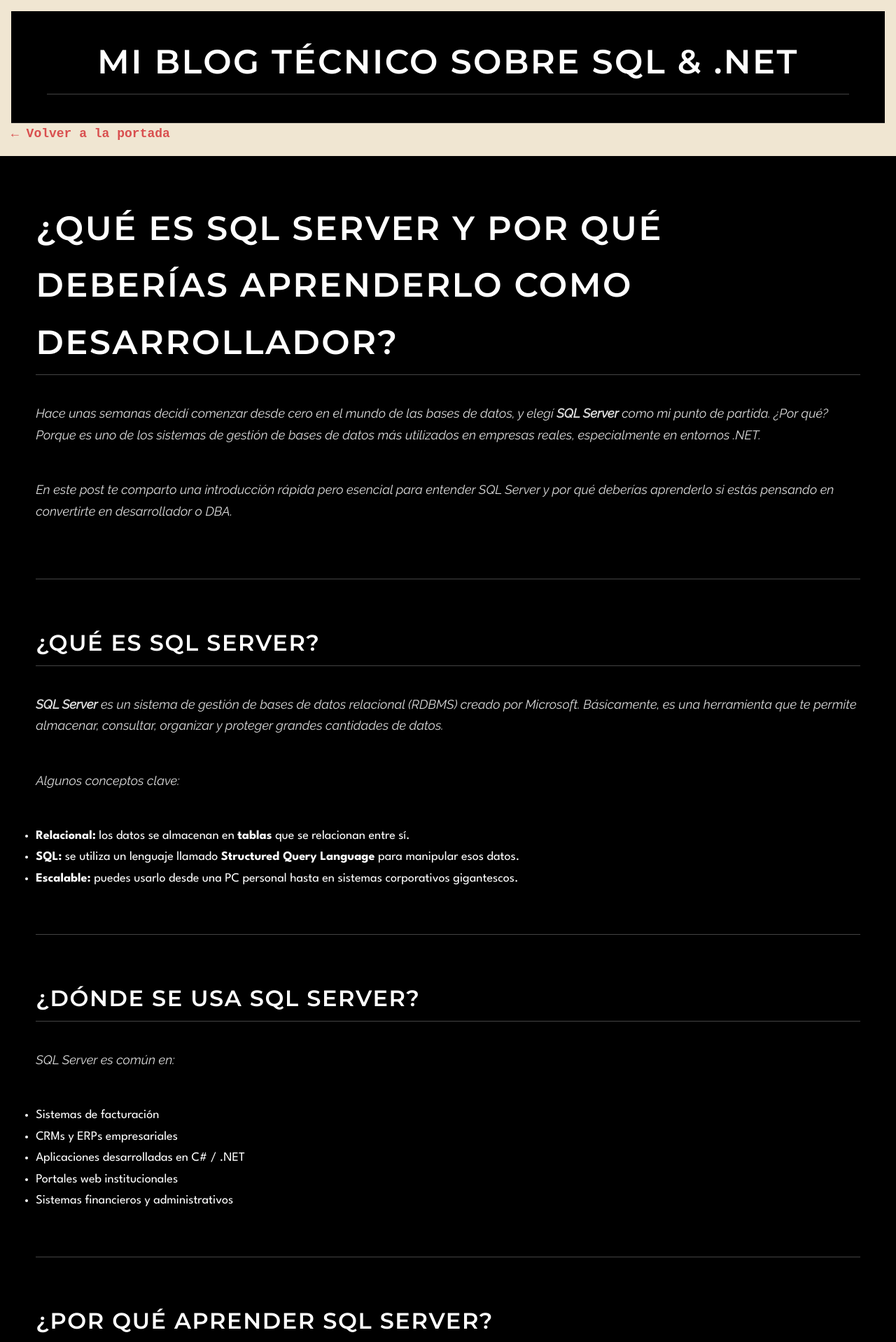
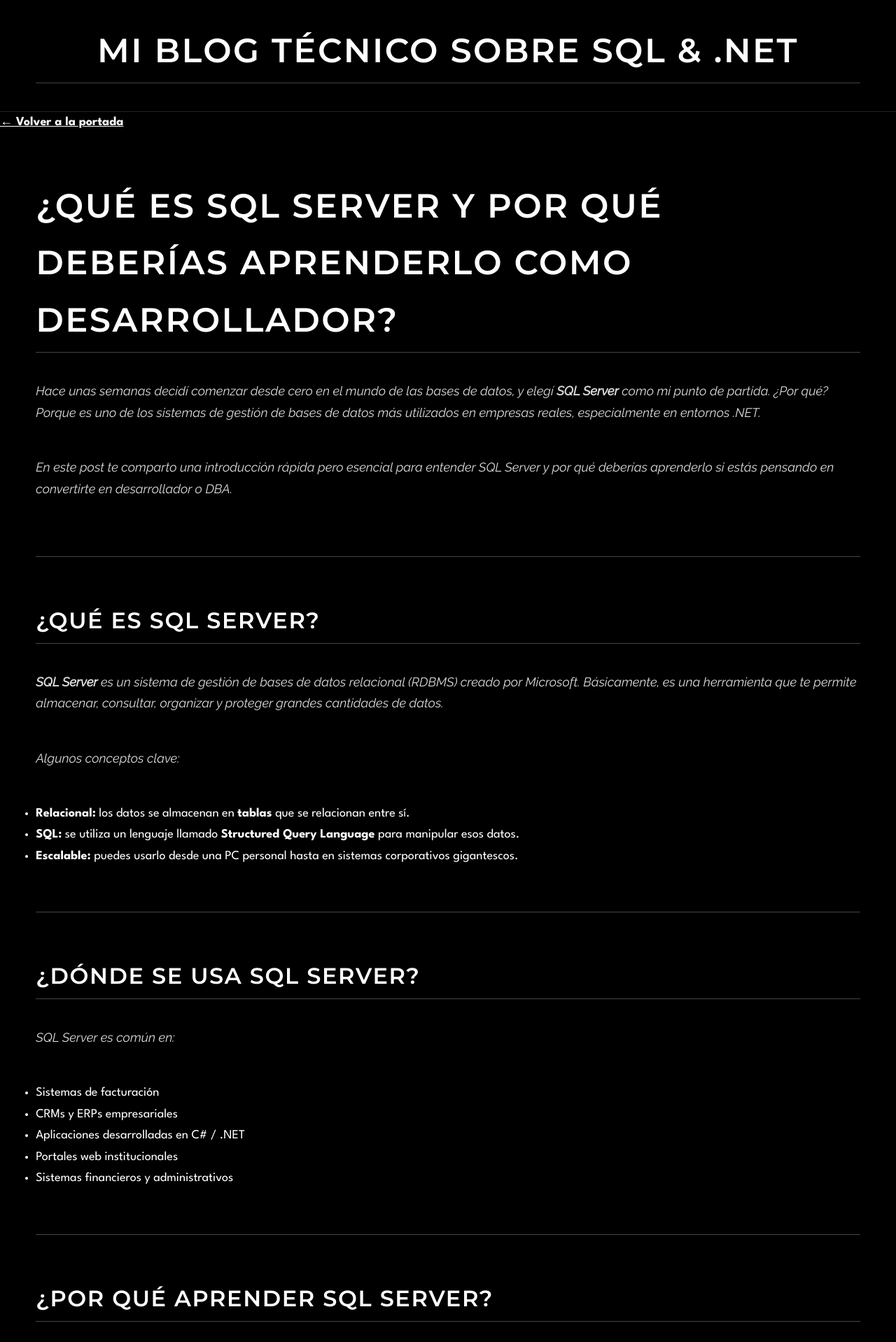
Before and after one commit to dotnetdba/dotnetdba.github.io, a Jekyll site: the page built from _posts/2025-05-25-que-es-sql-server.md, in a window 1280 px wide. Shown: the top 1918 px of the page at 70% size. Built offline with Jekyll 4.4.1, drawn with Linux system fonts in a browser that asks for light colours.

Commit message:
Update post.html

```diff
--- a/_layouts/post.html
+++ b/_layouts/post.html
@@ -7,11 +7,11 @@
   {% include head.html %}
 </head>
 <body>
-  <nav style="padding: 1rem; background-color: #f0e6d2; font-family: 'Special Elite', monospace;">
+  <nav>
     <header>
       <h1>Mi Blog T&eacute;cnico sobre SQL & .NET</h1>
     </header>
-    <a href="{{ '/' | relative_url }}" style="color: #d94f4f; font-weight: bold; text-decoration: none;">← Volver a la portada</a>
+    <a href="{{ '/' | relative_url }}">← Volver a la portada</a>
   </nav>
   <br />
   <main>
```
